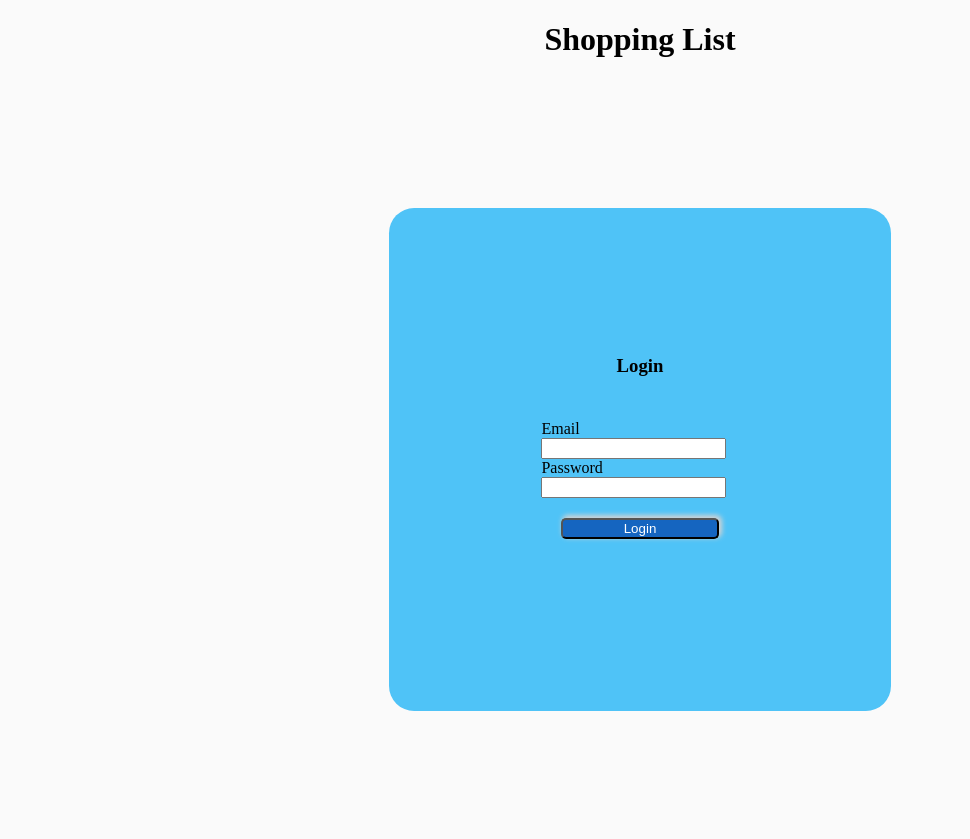
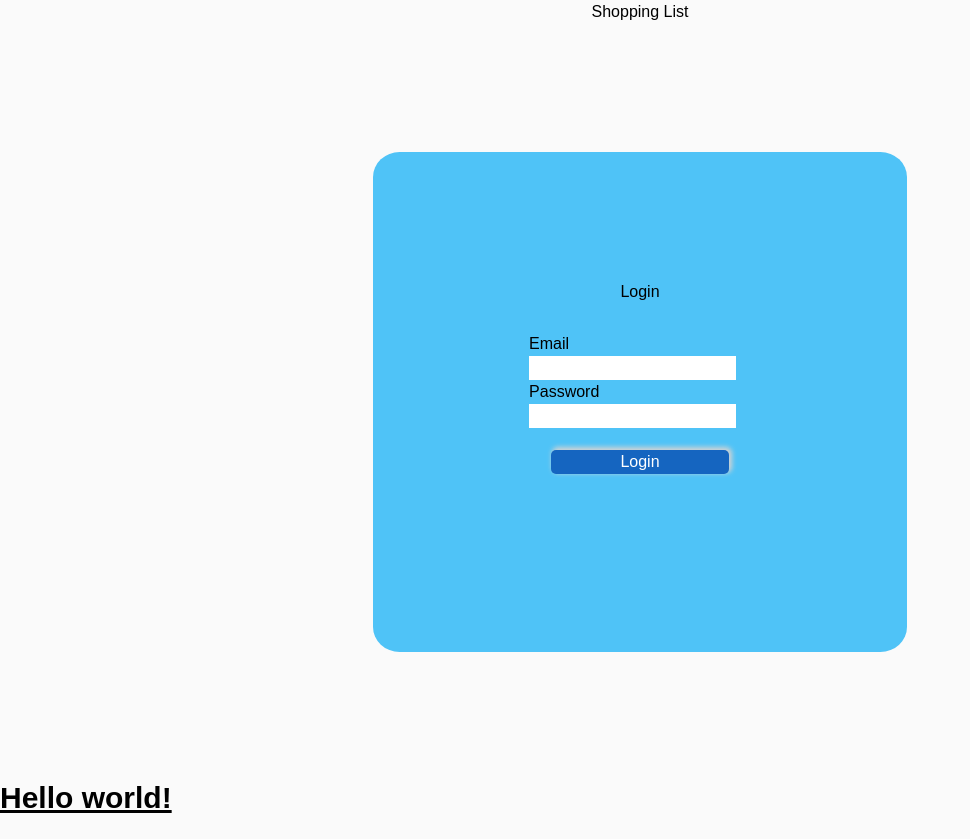
Before and after one commit to johnwdunn20/grocery-list, a React app: page /login in a window 1280 px wide. Shown: the whole page, without its empty margins (0-970 px from the left). After the commit the page ends 816 px from the top, so only its background shows below. Built offline with nearby package versions, Linux system fonts and the light colour scheme.

Commit message:
configured tailwind

```diff
--- a/client/src/components/Item.tsx
+++ b/client/src/components/Item.tsx
@@ -7,7 +7,8 @@ const Item = ({itemName, checked, id, deleteItem, toggleCheck}) => {
       {/* onChange is a placeholder right now and doesn't work*/}
       <input type="checkbox" checked={checked} onChange={(e) => !e.target.checked } onClick={toggleCheck}/>
       <label id={id} htmlFor="">{itemName}</label>
-      <button onClick={deleteItem}><span>&times;</span></button>
+      <button  onClick={deleteItem}><span>&times;</span></button>
+      <div className="border-red-500">hello</div>
     </li>
   );
 }
--- a/client/src/index.tsx
+++ b/client/src/index.tsx
@@ -5,12 +5,15 @@ import { createRoot } from 'react-dom/client';
 import App from './components/App';
 import './styles.scss';
 import { BrowserRouter } from 'react-router-dom';
+import './main.css';
 
-// ReactDOM.render(<App />, document.getElementById('root'));
 const container = document.getElementById('root');
 const root = createRoot(container);
 root.render(
   <BrowserRouter>
     <App/>
+    <h1 className="text-3xl font-bold underline">
+      Hello world!
+    </h1>
   </BrowserRouter>
 );
--- /dev/null
+++ b/client/src/main.css
@@ -0,0 +1,3 @@
+@tailwind base;
+@tailwind components;
+@tailwind utilities;
--- a/package.json
+++ b/package.json
@@ -6,7 +6,7 @@
   },
   "devDependencies": {
     "@babel/core": "^7.23.6",
-    "@babel/preset-env": "^7.23.2",
+    "@babel/preset-env": "^7.23.6",
     "@babel/preset-react": "^7.23.3",
     "@babel/preset-typescript": "^7.23.3",
     "@types/react": "^18.2.45",
@@ -17,7 +17,7 @@
     "html-webpack-plugin": "^5.5.3",
     "nodemon": "^3.0.1",
     "sass": "^1.69.5",
-    "sass-loader": "^13.3.2",
+    "sass-loader": "^13.3.3",
     "style-loader": "^3.3.3",
     "ts-loader": "^9.5.1",
     "typescript": "^5.3.3",
@@ -33,6 +33,7 @@
     "mongoose": "^7.6.4",
     "openai": "^4.14.2",
     "postcss": "^8.4.32",
+    "postcss-loader": "^7.3.3",
     "react-dom": "^18.2.0",
     "react-router-dom": "^6.18.0",
     "tailwindcss": "^3.4.0"
--- a/tailwind.config.js
+++ b/tailwind.config.js
@@ -1,8 +1,24 @@
 /** @type {import('tailwindcss').Config} */
 module.exports = {
-  content: [],
+  content: [
+    './client/src/**/*.{ts,tsx}',
+  ],
   theme: {
-    extend: {},
+    colors: {
+      'background': '#FAFAFA',
+      'secondaryBackgroud': '#F5F5F5',
+      'primaryBlue': '#1565C0',
+      'secondaryBlue': '#4FC3F7',
+      'tertiaryBlue': '#B3E5FC',
+      'accentColor': '#FF6B6B',
+      'primaryTextColor': '#263238',
+      'secondaryTextColor': '#757575',
+      'primaryButtonHoverColor': 'rgb(3, 118, 249)',
+      'secondaryButtonHoverColor': '#39b7f1',
+    },
+    fontFamily: {
+      sans: ['Graphik', 'sans-serif'],
+      serif: ['Merriweather', 'serif'],
+    },
   },
-  plugins: [],
 }
--- a/webpack.config.js
+++ b/webpack.config.js
@@ -3,13 +3,10 @@ const HtmlWebpackPlugin = require('html-webpack-plugin');
 
 module.exports = {
   mode: 'development', // I don't think I need this because setting this in pacakage.json scripts
-  entry: [
-    './client/src/index.tsx'
-  ],
+  entry: './client/src/index.tsx',
   output: {
     filename: 'bundle.js',
-    path: path.resolve(__dirname, 'client/dist'), // often called build but doesn't matter as long as it's consistent
-    // check all of this
+    path: path.resolve(__dirname, 'dist'),
   },
   // devtool: 'eval-source-map', // improves debugging capabilities ?
   devServer: {
@@ -53,12 +50,22 @@ module.exports = {
         use: 'ts-loader',
         exclude: /node_modules/
       },
-      // load css/scss
+      // load scss
       {
-        test: /.(css|scss)$/,
+        test: /\.scss$/,
         exclude: /node_modules/,
         use: ['style-loader', 'css-loader', 'sass-loader'],
       },
+      // load css
+      {
+        test: /\.css$/,
+        use: [
+          'style-loader',
+          'css-loader',
+          'postcss-loader',
+        ],
+      },
+
       {
         test: /\.(png|jpe?g|svg|gif)$/i,
         use: [
```
Also changed, not shown: .babelrc, 1 other file (tests, documents, lock files or other folders).
